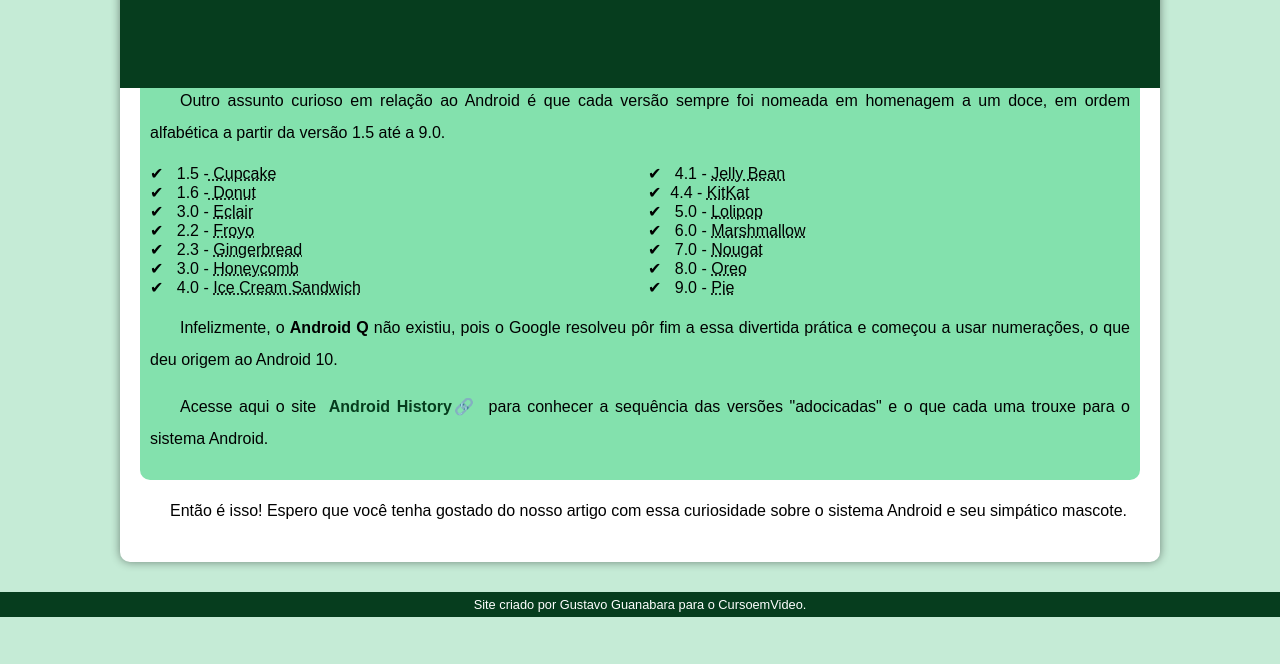
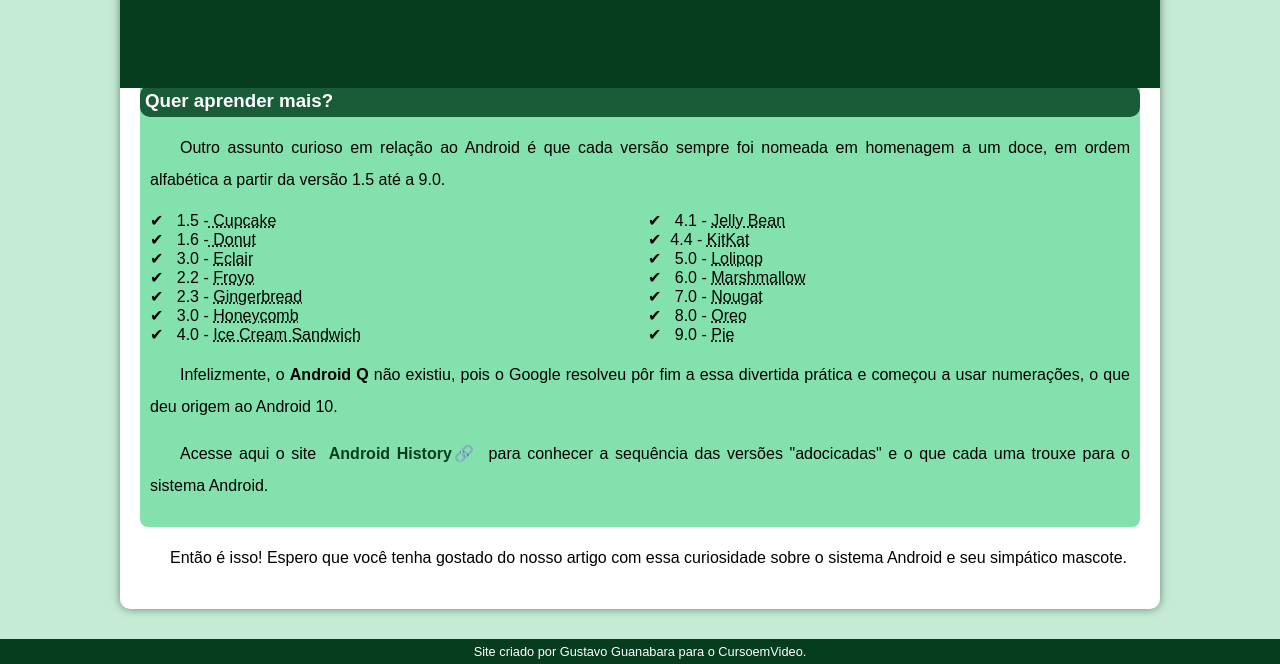
Before and after one commit to mauriciooliveiradacosta/projeto-android, a plain HTML site: page index.html in a window 1280 px wide. Shown: the part 2367-3031 px from the top of the page. Before the commit the page ends 2984 px from the top, so only its background shows below. Drawn offline with Linux system fonts and the light colour scheme; a web font is replaced by a local one.

Commit message:
meu primeiro projeto

```diff
--- a/style.css
+++ b/style.css
@@ -141,13 +141,13 @@ footer a:hover{
 aside{
     background-color: var(--cor1);
     padding: 10px;
-    border-radius: 10px;
+    border-radius: 8px;
 }
 aside > h3{
     background-color: var(--cor4);
     color: white;
     padding: 5px;
-    margin: -30px -10px 0px -10px;
+    margin: 17px -10px 0px -10px;
     border-radius: 10px;
 }
 aside > ul{
```
